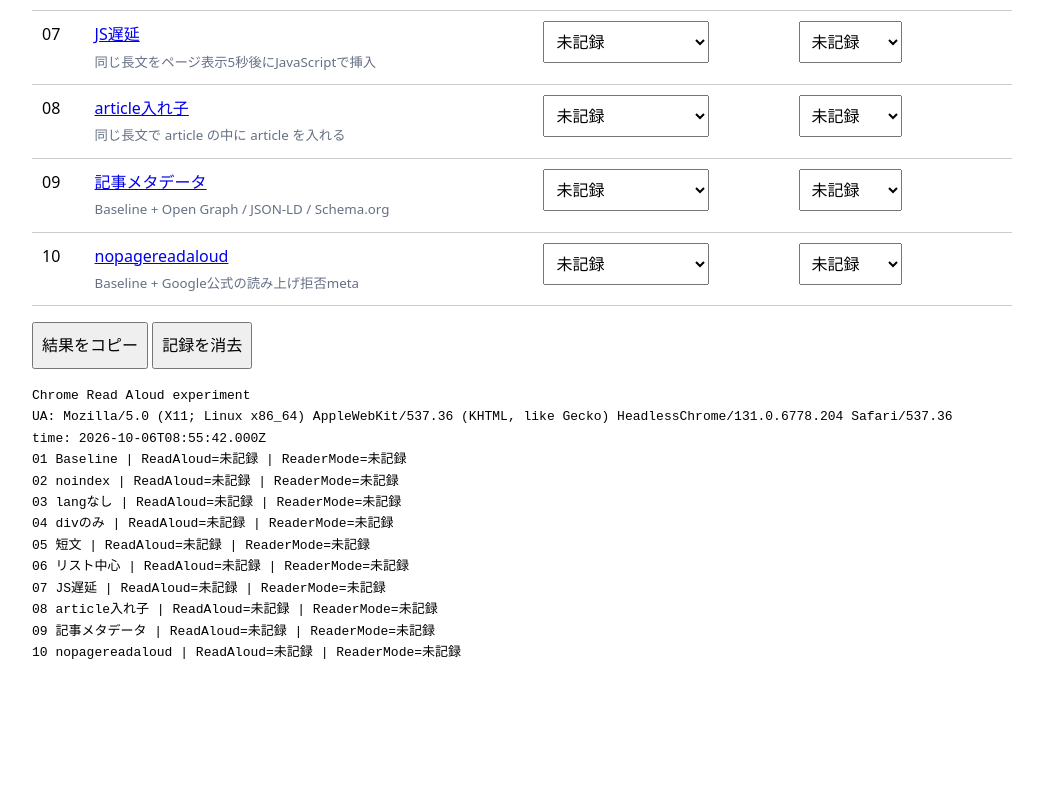
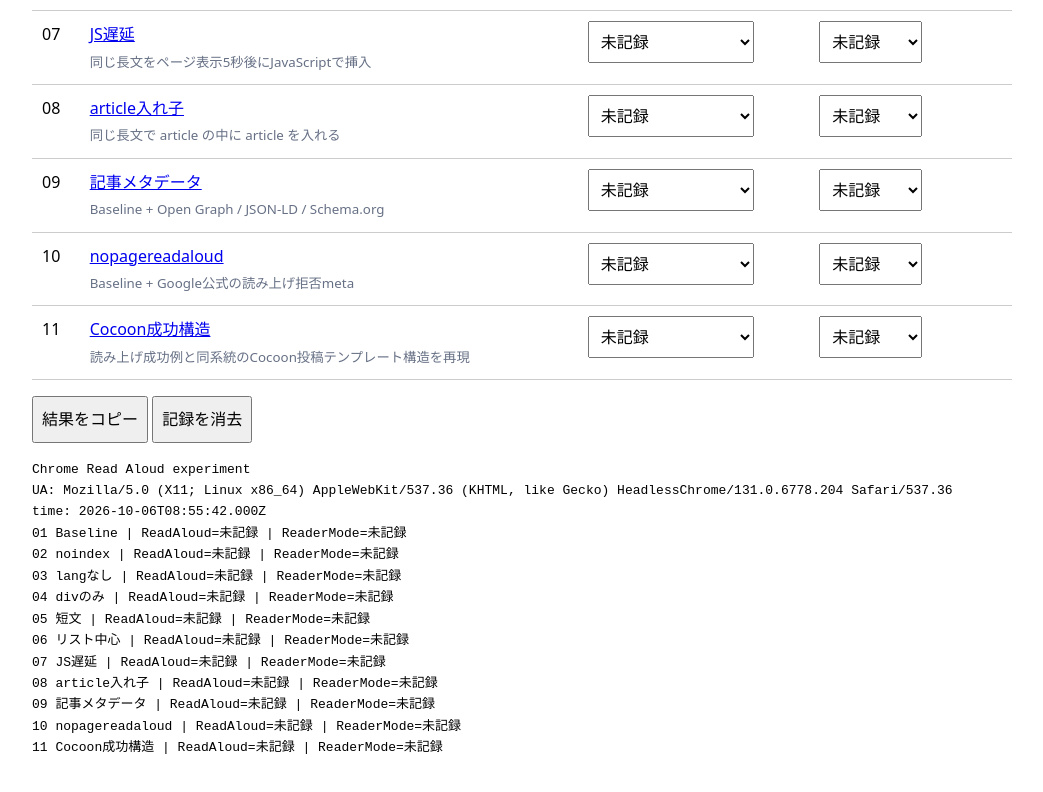
Before and after one commit to Josh-Temple/instant-radio, a plain HTML site: page experiments/read-aloud/index.html in a window 1280 px wide. Shown: the part 736-1528 px from the top of the page, without its empty margins (118-1161 px from the left). Before the commit the page ends 1437 px from the top, so only its background shows below. Drawn offline with Linux system fonts and the light colour scheme.

Commit message:
Add Cocoon success-structure case to read-aloud matrix

```diff
--- a/experiments/read-aloud/index.html
+++ b/experiments/read-aloud/index.html
@@ -58,6 +58,10 @@ select,button{font:inherit;padding:8px}small{color:#667085}code{background:#eee;
 <td>10</td><td><a href="./10-nopagereadaloud.html" target="_blank" rel="noopener">nopagereadaloud</a><br><small>Baseline + Google公式の読み上げ拒否meta</small></td>
 <td><select data-kind="read"><option value="">未記録</option><option>表示</option><option>非表示</option><option>一瞬表示→消える</option></select></td>
 <td><select data-kind="reader"><option value="">未記録</option><option>利用可</option><option>利用不可</option></select></td>
+</tr><tr data-id="11">
+<td>11</td><td><a href="./11-cocoon-success-structure.html" target="_blank" rel="noopener">Cocoon成功構造</a><br><small>読み上げ成功例と同系統のCocoon投稿テンプレート構造を再現</small></td>
+<td><select data-kind="read"><option value="">未記録</option><option>表示</option><option>非表示</option><option>一瞬表示→消える</option></select></td>
+<td><select data-kind="reader"><option value="">未記録</option><option>利用可</option><option>利用不可</option></select></td>
 </tr></tbody></table>
 <p><button id="copy">結果をコピー</button> <button id="clear">記録を消去</button></p>
 <pre id="out"></pre>
```
